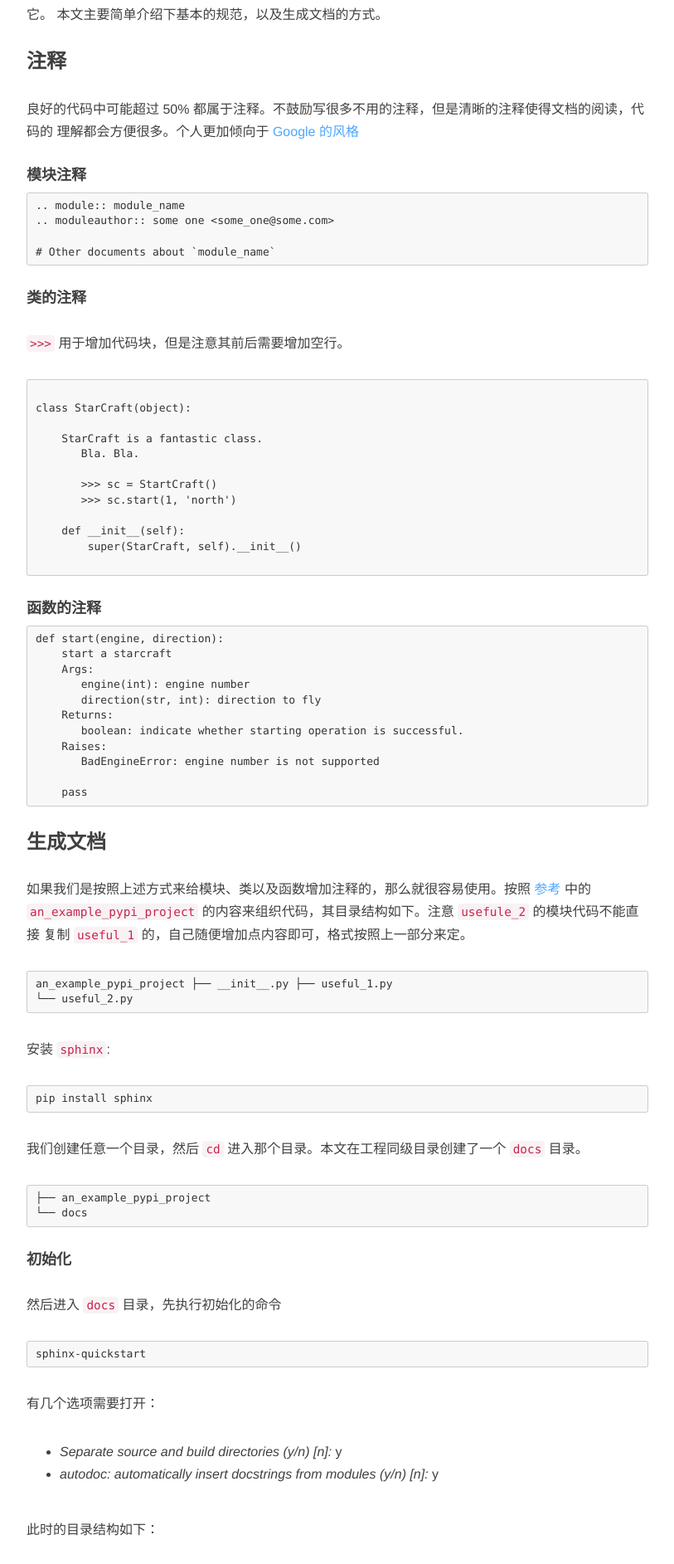
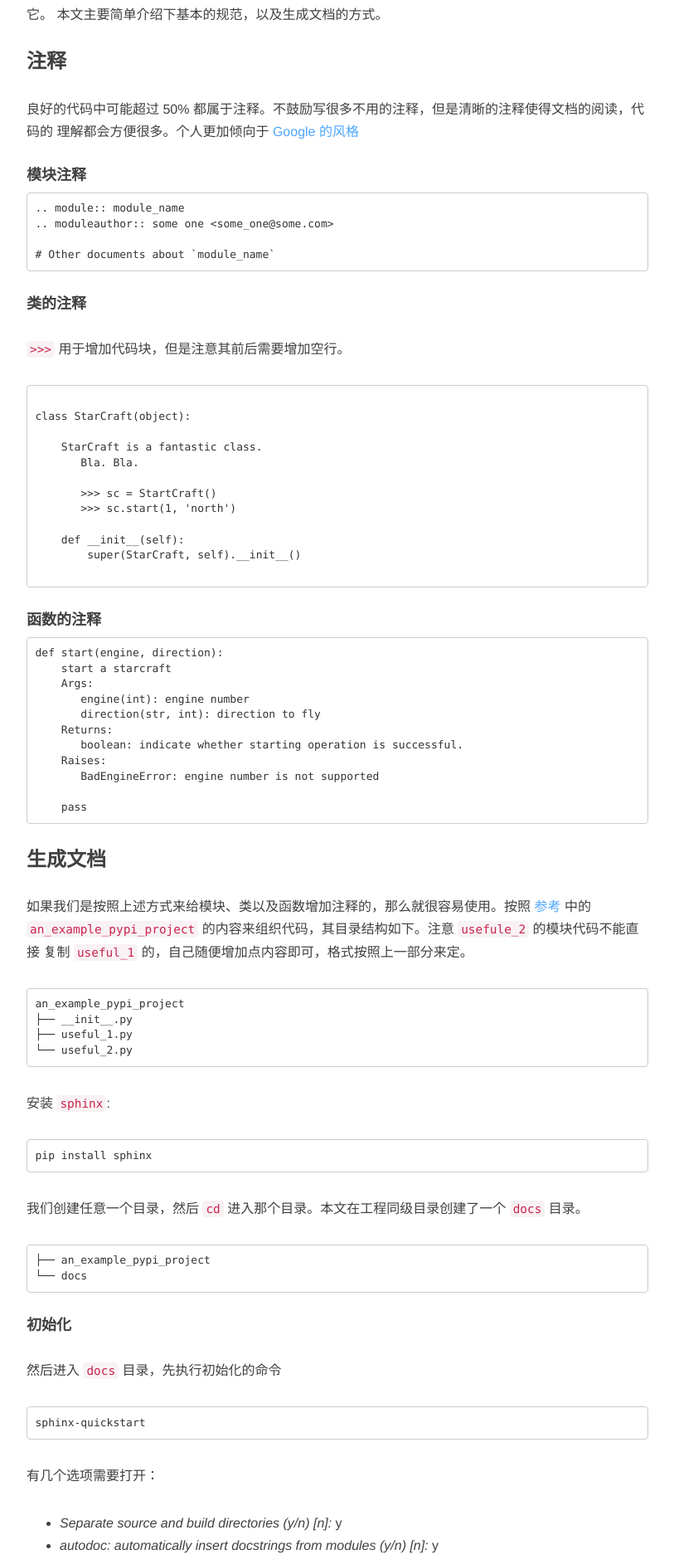
Before and after one commit to chunyang-wen/chunyang-wen.github.io, a Jekyll site: the page built from _posts/2017-12-16-python-sphinx-documentation.md, in a window 1280 px wide. Shown: the part 522-2407 px from the top of the page at 83% size, without its empty margins (233-1046 px from the left). Built offline with Jekyll 4.4.1, drawn with Linux system fonts in a browser that asks for light colours; nearby versions of some CDN libraries; comment, search, counter and statistics services are not loaded.

Commit message:
Remove syntax.css

```diff
--- a/_includes/head.html
+++ b/_includes/head.html
@@ -19,7 +19,9 @@
     <link rel="stylesheet" href="{{ "/css/clean-blog.css" | prepend: site.baseurl }}">
 
     <!-- Pygments Github CSS -->
+    <!--
     <link rel="stylesheet" href="{{ "/css/syntax.css" | prepend: site.baseurl }}">
+    -->
 
     <!-- Custom Fonts -->
     <link href="//maxcdn.bootstrapcdn.com/font-awesome/4.3.0/css/font-awesome.min.css" rel="stylesheet" type="text/css">
--- a/css/style.css
+++ b/css/style.css
@@ -205,5 +205,6 @@
   color: #bbbbbb;
 }
 .highlight {
-  background-color: #f8f8f8;
+  /*background-color: #f8f8f8;*/
+    background-color: rgba(255,255,255,.15)
 }
```
